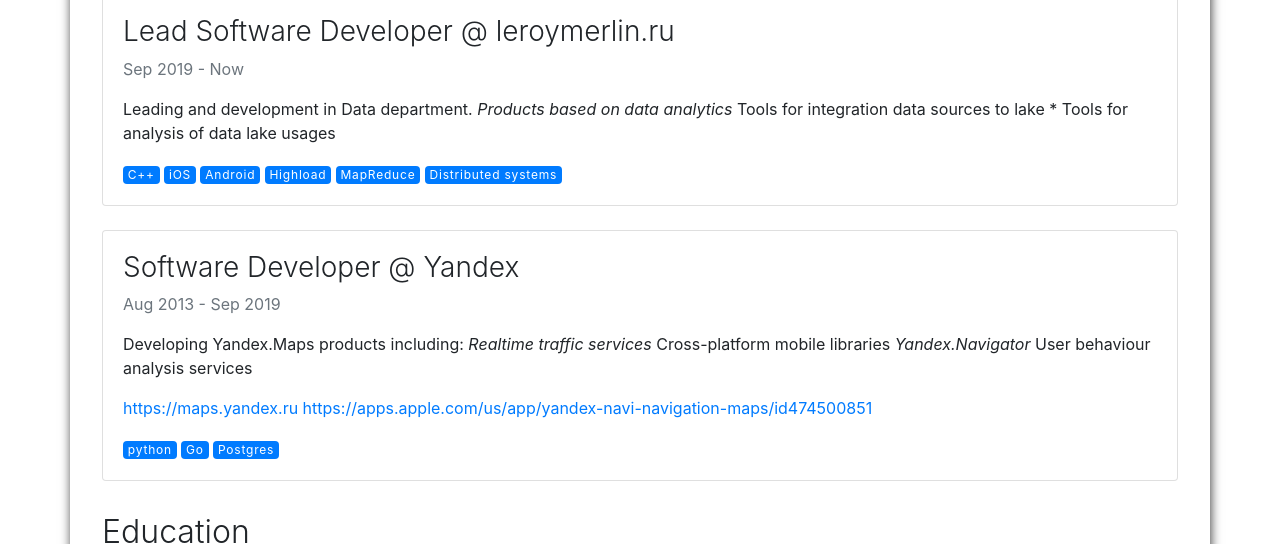
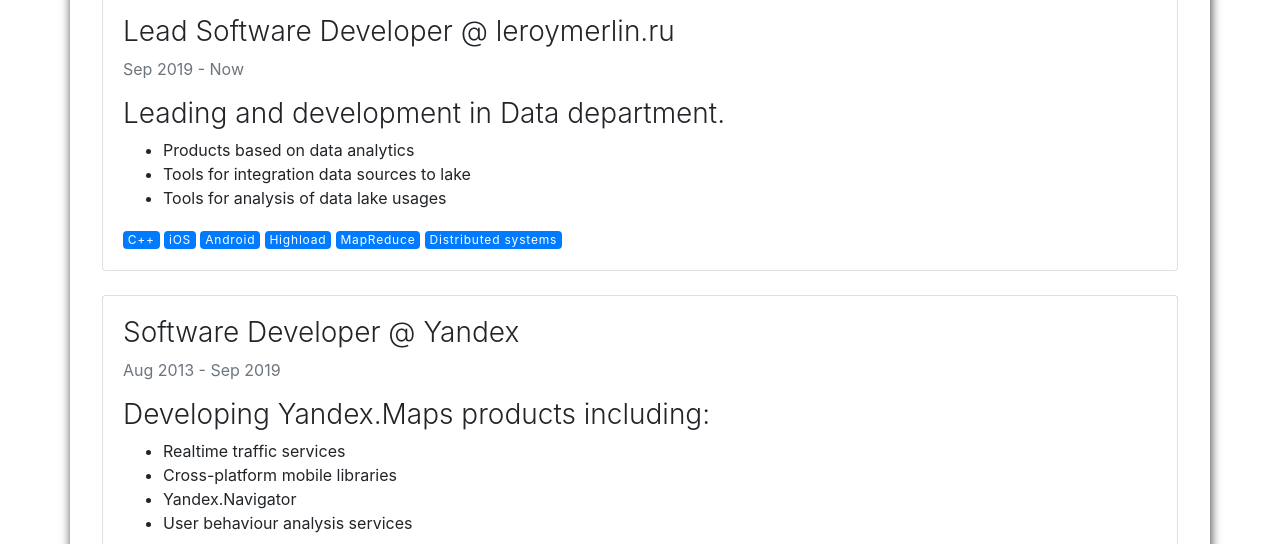
Before and after one commit to borshevsky/cv, a plain HTML site: page index.html in a window 1280 px wide. Shown: the part 408-952 px from the top of the page. Drawn offline with nearby package versions, Linux system fonts and the light colour scheme.

Commit message:
Deploying to gh-pages from  @ b56bf66fdd4e560ba6cea71d2e6a4c2349f1f0d6 🚀

```diff
--- a/index.html
+++ b/index.html
@@ -103,10 +103,9 @@
             <h3>Lead Software Developer @ leroymerlin.ru</h3>
             <p class="text-muted">Sep 2019 - Now</p>
 
-            <p>Leading and development in Data department.
-<em> Products based on data analytics
-</em> Tools for integration data sources to lake
-* Tools for analysis of data lake usages</p>
+            <h3>Leading and development in Data department.</h3>
+
+<ul><li>Products based on data analytics</li><li>Tools for integration data sources to lake</li><li>Tools for analysis of data lake usages</li></ul>
 
             <div>
                 <span class="badge badge-primary">C++</span>
@@ -123,14 +122,13 @@
             <h3>Software Developer @ Yandex</h3>
             <p class="text-muted">Aug 2013 - Sep 2019</p>
 
-            <p>Developing Yandex.Maps products including:
-<em> Realtime traffic services
-</em> Cross-platform mobile libraries
-<em> Yandex.Navigator
-</em> User behaviour analysis services</p>
+            <h3>Developing Yandex.Maps products including:</h3>
 
-<p>  <a href="https://maps.yandex.ru">https://maps.yandex.ru</a>
-  <a href="https://apps.apple.com/us/app/yandex-navi-navigation-maps/id474500851">https://apps.apple.com/us/app/yandex-navi-navigation-maps/id474500851</a></p>
+<ul><li>Realtime traffic services</li><li>Cross-platform mobile libraries</li><li>Yandex.Navigator</li><li>User behaviour analysis services</li></ul>
+
+<h3>Products:</h3>
+
+<ul><li><a href="https://maps.yandex.ru">https://maps.yandex.ru</a></li><li><a href="https://apps.apple.com/us/app/yandex-navi-navigation-maps/id474500851">https://apps.apple.com/us/app/yandex-navi-navigation-maps/id474500851</a></li></ul>
 
             <div>
                 <span class="badge badge-primary">python</span>
```
Also changed, not shown: 1 other file.
